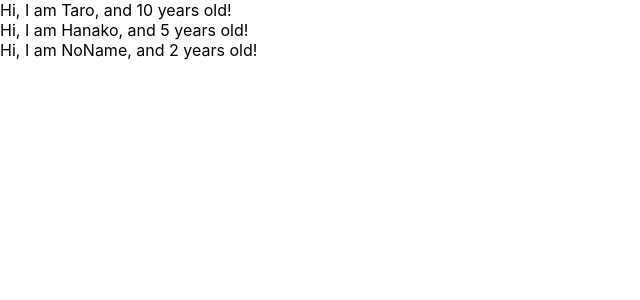
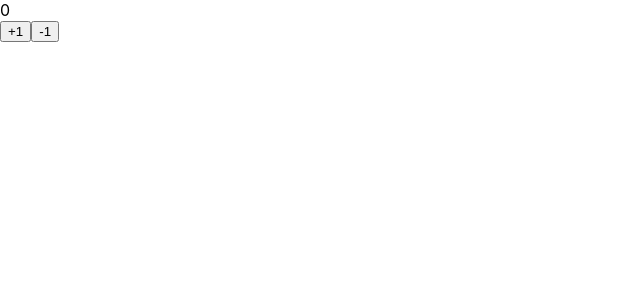
Before and after one commit to YumaUeno123/udemy-react-redux-crud-application, a React (Create React App) app: page / in a window 1280 px wide. Shown: the top 300 px of the page, without its empty margins (0-640 px from the left). Built offline with nearby package versions, Linux system fonts and the light colour scheme.

Commit message:
learn state and setState

```diff
--- a/src/App.js
+++ b/src/App.js
@@ -1,5 +1,4 @@
-import React from 'react';
-import PropTypes from 'prop-types';
+import React, { Component } from 'react';
 
 // class App extends Component {
 //   render() {
@@ -15,30 +14,35 @@
 //   }
 // }
 
-const App = () => {
-  const profiles = [
-    {name: 'Taro', age: 10},
-    {name: 'Hanako', age: 5},
-    {name: 'NoName', age:  2},
-  ]
-  return (
-    <div>
-      {
-        profiles.map((profile, index) => {
-          return <User name={profile.name} age={profile.age} key={index} />
-        })
-      }
-    </div>
-  )
+const App = () => (<Counter />)
+
+class Counter extends Component {
+  constructor(props) {
+    super(props)
+    this.state = {
+      count: 0
+    }
+  }
+
+  handlePlusButton = () => {
+    this.setState({count: this.state.count + 1 })
+  }
+
+  handleMinusButton = () => {
+    this.setState({count: this.state.count - 1 })
+  }
+
+  render() {
+    console.log('render')
+    return (
+      <React.Fragment>
+        <div>{ this.state.count }</div>
+        <button onClick={this.handlePlusButton}>+1</button>
+        <button onClick={this.handleMinusButton}>-1</button>
+      </React.Fragment>
+    )
+  }
 }
 
-const User = (props) => {
-  return <div>Hi, I am { props.name }, and {props.age} years old!</div>
-}
-
-User.propTypes = {
-  name: PropTypes.string,
-  age: PropTypes.number.isRequired
-}
 
 export default App;
```
